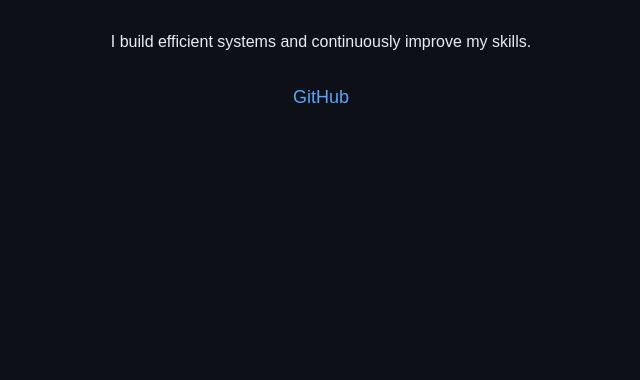
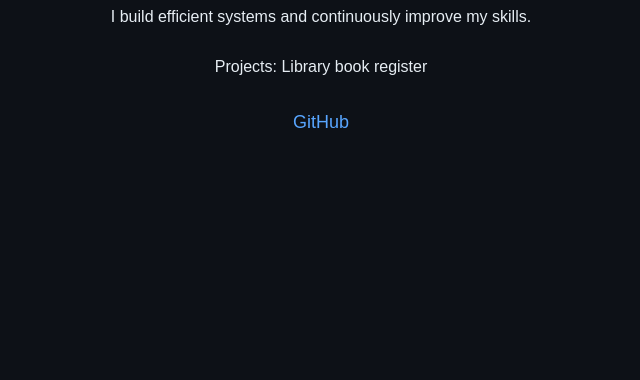
Before and after one commit to Microz-source/michalrozploch-portofolio, a plain HTML site: page index.html in a window 1280 px wide. Shown: the part 420-800 px from the top of the page, without its empty margins (319-959 px from the left). Drawn offline with Linux system fonts and the light colour scheme.

Commit message:
Add project description to index.html

```diff
--- a/index.html
+++ b/index.html
@@ -17,6 +17,11 @@
         I build efficient systems and continuously improve my skills.
     </p>
 
+        <p>
+        Projects:
+            Library book register
+    </p>
+
     <a href="https://github.com/Microz-source/michalrozploch-portofolio.git">
         GitHub
     </a>
```
